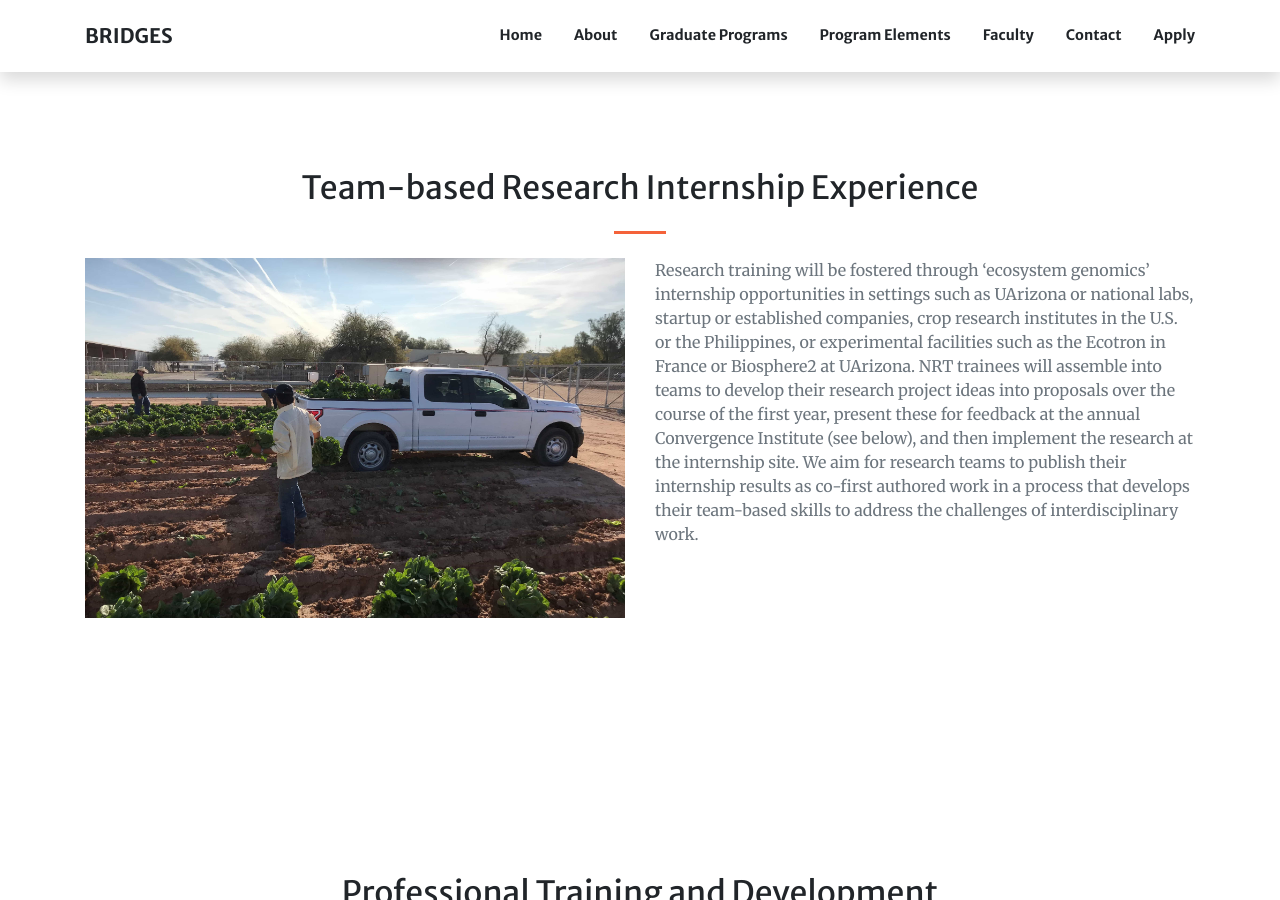
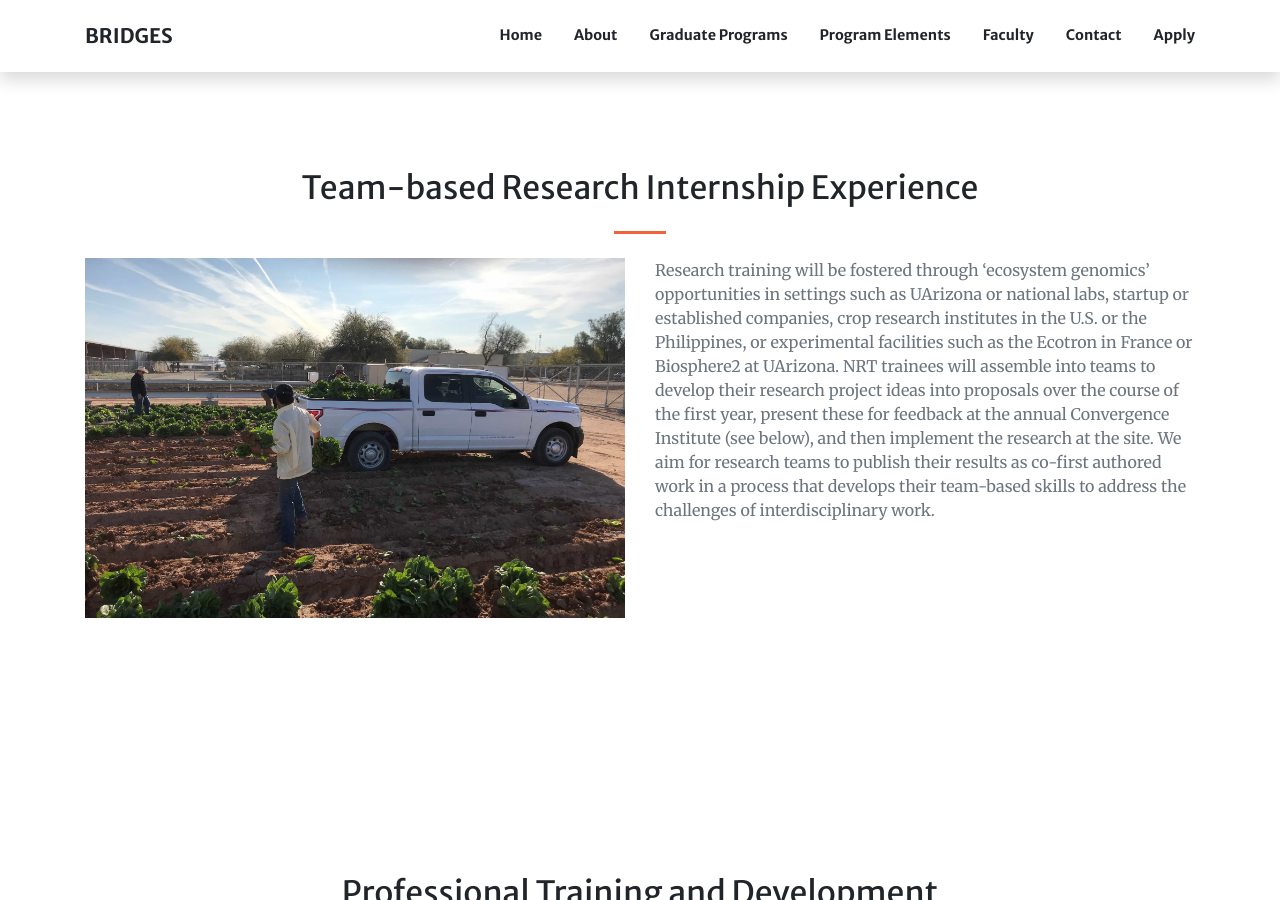
Before and after one commit to ecosystem-genomics/ecosystem-genomics.github.io, a Jekyll site: the page built from program-details.md, in a window 1280 px wide and 900 px high, scrolled down 3021 px. Built offline with Jekyll 4.4.1, drawn with Linux system fonts in a browser that asks for light colours; nearby versions of some CDN libraries; some of the changed text lies outside the part shown.

Commit message:
program details minor text updates

```diff
--- a/program-details.md
+++ b/program-details.md
@@ -65,7 +65,7 @@ sections:
 #  background_style: bg-info
 #  text_style: text-left text-white
   text: >+
-    Research training will be fostered through  ‘ecosystem genomics’ internship opportunities in settings such as UArizona or national labs, startup or established companies, crop research institutes in the U.S. or the Philippines, or experimental facilities such as the Ecotron in France or Biosphere2 at UArizona. NRT trainees will assemble into teams to develop their research project ideas into proposals over the course of the first year, present these for feedback at the annual Convergence Institute (see below), and then implement the research at the internship site. We aim for  research teams to publish their internship results as co-first authored work in a process that develops their team-based skills to address the challenges of interdisciplinary work.
+    Research training will be fostered through ‘ecosystem genomics’ opportunities in settings such as UArizona or national labs, startup or established companies, crop research institutes in the U.S. or the Philippines, or experimental facilities such as the Ecotron in France or Biosphere2 at UArizona. NRT trainees will assemble into teams to develop their research project ideas into proposals over the course of the first year, present these for feedback at the annual Convergence Institute (see below), and then implement the research at the site. We aim for research teams to publish their results as co-first authored work in a process that develops their team-based skills to address the challenges of interdisciplinary work.
   image: 'assets/img/portfolio/thumbnails/crop-truck.jpg'
   img_description: >+
     Members of the Pauli Lab harvest heads of lettuce grown underneath the UA Field Scanner, the world's largest phenotyping robot, to study impacts of abiotic stress on plant growth and productivity. Photo credit: W. Duke Pauli
```
Also changed, not shown: other parts of program-details.md (+1 -1 lines).
